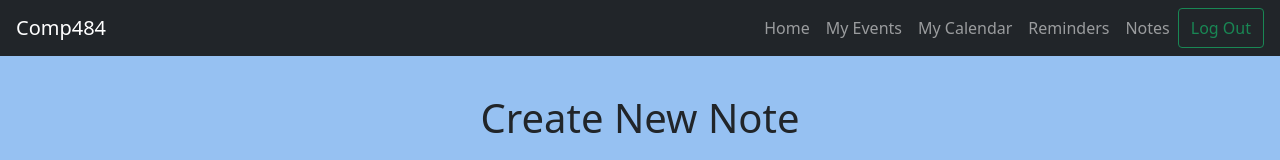
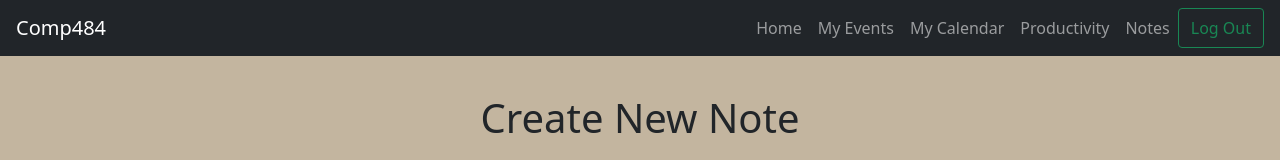
Before and after one commit to Emanuel-9810/MyToDoApp, a React (Create React App) app in the folder frontend/: page /notes in a window 1280 px wide. Shown: the top 160 px of the page. Built offline with nearby package versions, Linux system fonts and the light colour scheme; no server answers; the database is empty; sample sign-in values are in the browser's storage.

Commit message:
Styling update

```diff
--- a/frontend/src/Calendar.js
+++ b/frontend/src/Calendar.js
@@ -15,7 +15,7 @@ function Calendar() {
   var boxStyle = {
     padding: 8,
     height: "92vh",
-    background: "#96C1F2",
+    background: "#c3b59f",
     display: "flex",
     flexDirection: "column"
   };
--- a/frontend/src/components/Dashboard.jsx
+++ b/frontend/src/components/Dashboard.jsx
@@ -16,7 +16,7 @@ export default function Dashboard() {
   var boxStyle = {
     padding: 8,
     height: "92vh",
-    background: "#96C1F2",
+    background: "#c3b59f",
     display: "flex",
     flexDirection: "column"
   };
--- a/frontend/src/components/Notes.jsx
+++ b/frontend/src/components/Notes.jsx
@@ -16,7 +16,7 @@ function Notes() {
   var boxStyle = {
     padding: 8,
     height: "92vh",
-    background: "#96C1F2",
+    background: "#c3b59f",
     display: "flex",
     flexDirection: "column"
   };
@@ -84,10 +84,10 @@ function Notes() {
         <Navbar.Toggle />
         <Navbar.Collapse>
           <Nav className="ms-auto">
-            <Nav.Link href="/">Home</Nav.Link>
-            <Nav.Link href="#">My Events</Nav.Link>
-            <Nav.Link href="#">My Calendar</Nav.Link>
-            <Nav.Link href="#">Reminders</Nav.Link>
+          <Nav.Link href="/">Home</Nav.Link>
+            <Nav.Link href="/events">My Events</Nav.Link>
+            <Nav.Link href="/calendar">My Calendar</Nav.Link>
+            <Nav.Link href="/productivity">Productivity</Nav.Link>
             <Nav.Link href="/notes">Notes</Nav.Link>
             <button
               variant="link"
--- a/frontend/src/components/Productivity.jsx
+++ b/frontend/src/components/Productivity.jsx
@@ -69,7 +69,7 @@ function Productivity() {
   var boxStyle = {
     padding: 8,
     height: "92vh",
-    background: "#96C1F2",
+    background: "#c3b59f",
     display: "flex",
     flexDirection: "column"
   };
```
